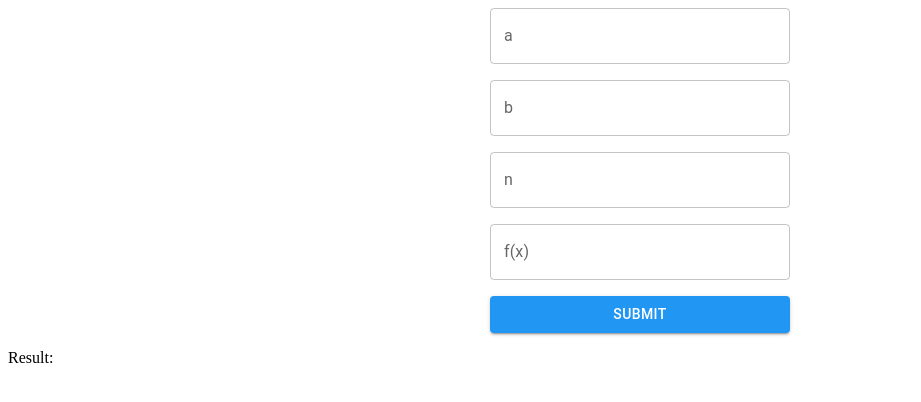
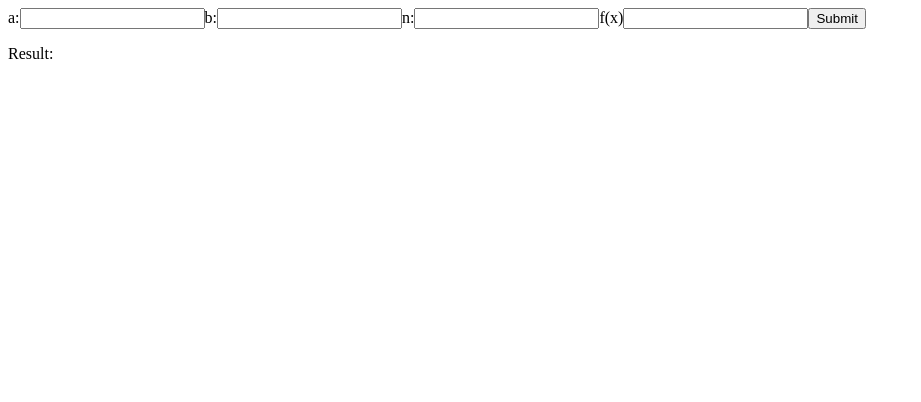
Before and after one commit to Ben-Sicat/machComp, a React (Create React App) app: page /Simpson in a window 1280 px wide. Shown: the top 402 px of the page, without its empty margins (0-921 px from the left). Built offline with nearby package versions, Linux system fonts and the light colour scheme.

Commit message:
update in trap page:

```diff
--- a/src/pages/Simpson.tsx
+++ b/src/pages/Simpson.tsx
@@ -14,54 +14,54 @@ const Simpson: React.FC = () => {
     return (x1 - x2) / n1;
   };
 
+  const isFunctionUndefined = (x: number, expression: string) => {
+    try {
+      const value = math.evaluate(expression, { x });
+      return !Number.isFinite(value) || Number.isNaN(value) || Math.abs(x % (Math.PI / 2)) < 1e-6;
+    } catch (error) {
+      return true;
+    }
+  };
+
   const simpsonCalc = (a: number, b: number, n: number, expression: string) => {
-    const denominatorFn = math.parse(expression).compile();
+    const delta = deltaX(b, a, n);
+    const interval = [a, b];
+    const divergentIntervals = [];
+
+    if (isFunctionUndefined(a, expression)) {
+      divergentIntervals.push(`[${a}, ${a + delta}]`);
+    }
+
     let sum1 = 0;
     let sum2 = 0;
-    let delta = deltaX(b, a, n);
-    let xi, fi;
-    let divergentIntervals = [];
 
     for (let i = 1; i < n; i++) {
-      xi = a + i * delta;
+      const xi = a + i * delta;
 
-      try {
-        fi = math.evaluate(expression, { x: xi });
-      } catch (error) {
-        setResult('Error: Invalid mathematical expression');
-        return;
-      }
-
-      const denominatorValue = denominatorFn.evaluate({ x: xi });
-      if (!Number.isFinite(denominatorValue) || Number.isNaN(denominatorValue)) {
+      if (isFunctionUndefined(xi, expression)) {
         divergentIntervals.push(`[${xi - delta}, ${xi}]`);
       }
 
       if (i % 2 === 0) {
-        sum2 += fi;
+        sum2 += math.evaluate(expression, { x: xi });
       } else {
-        sum1 += fi;
+        sum1 += math.evaluate(expression, { x: xi });
       }
     }
 
-    const denominatorA = denominatorFn.evaluate({ x: a });
-    if (!Number.isFinite(denominatorA) || Number.isNaN(denominatorA)) {
-      divergentIntervals.push(`[${a}, ${a + delta}]`);
-    }
-
-    const denominatorB = denominatorFn.evaluate({ x: b });
-    if (!Number.isFinite(denominatorB) || Number.isNaN(denominatorB)) {
+    if (isFunctionUndefined(b, expression)) {
       divergentIntervals.push(`[${b - delta}, ${b}]`);
     }
 
     if (divergentIntervals.length > 0) {
-      setResult(`Error: Denominator function is divergent in the following interval(s): ${divergentIntervals.join(', ')}`);
+      setResult(`Error: Function is undefined in the following interval(s): ${divergentIntervals.join(', ')}`);
       return;
     }
 
-    let result = (delta / 3) * (math.evaluate(expression, { x: a }) + math.evaluate(expression, { x: b }) + 2 * sum2 + 4 * sum1);
+    const result = (delta / 3) * (math.evaluate(expression, { x: a }) + math.evaluate(expression, { x: b }) + 2 * sum2 + 4 * sum1);
     setResult(result.toString());
   };
+
   const handleSubmit = (event: React.FormEvent<HTMLFormElement>) => {
     event.preventDefault();
     simpsonCalc(parseFloat(a), parseFloat(b), parseInt(n), expression);
@@ -86,35 +86,23 @@ const Simpson: React.FC = () => {
   return (
     <div>
       <form onSubmit={handleSubmit}>
-        <FormContainer>
-          <TextField
-            label="a"
-            type="text"
-            value={a}
-            onChange={(e) => setA(e.target.value)}
-          />
-          <TextField
-            label="b"
-            type="text"
-            value={b}
-            onChange={(e) => setB(e.target.value)}
-          />
-          <TextField
-            label="n"
-            type="text"
-            value={n}
-            onChange={(e) => setN(e.target.value)}
-          />
-          <TextField
-            label="f(x)"
-            type="text"
-            value={expression}
-            onChange={(e) => setExpression(e.target.value)}
-          />
-          <SubmitButton variant="contained" type="submit">
-            Submit
-          </SubmitButton>
-        </FormContainer>
+        <label>
+          a:
+          <input type="text" value={a} onChange={(e) => setA(e.target.value)} />
+        </label>
+        <label>
+          b:
+          <input type="text" value={b} onChange={(e) => setB(e.target.value)} />
+        </label>
+        <label>
+          n:
+          <input type="text" value={n} onChange={(e) => setN(e.target.value)} />
+        </label>
+        <label>
+          f(x)
+          <input type="text" value={expression} onChange={(e) => setExpression(e.target.value)} />
+        </label>
+        <input type="submit" value="Submit" />
       </form>
       <p>Result: {result}</p>
     </div>
--- a/src/pages/Trapezoid.tsx
+++ b/src/pages/Trapezoid.tsx
@@ -1,6 +1,4 @@
 import React, { useState } from 'react';
-// import { Container, Box, Paper, Button, Typography } from '@mui/material';
-// import { useNavigate } from 'react-router-dom';
 import * as math from 'mathjs';
 
 const Trapezoid: React.FC = () => {
@@ -13,46 +11,44 @@ const Trapezoid: React.FC = () => {
   const deltaX = (x1: number, x2: number, n1: number) => {
     return (x1 - x2) / n1;
   };
+
   const trapezoidCalc = (a: number, b: number, n: number, expression: string) => {
-    const denominatorFn = math.parse(expression).compile();
+    try {
+      math.evaluate(expression.replace('x', '0')); // Check if the expression is valid
+    } catch (error) {
+      setResult('Error: Invalid mathematical expression');
+      return;
+    }
+
+    const fn = math.parse(expression).compile();
     let sum = 0;
     let delta = deltaX(b, a, n);
-    let fi, xi;
-    let divergentIntervals = [];
+    let xi;
+    let undefinedPoint: number | null = null;
 
-    for (let i = 1; i < n; i++) {
+    for (let i = 0; i <= n; i++) {
       xi = a + i * delta;
       try {
-        fi = math.evaluate(expression, { x: xi });
+        const fi = fn.evaluate({ x: xi });
+        if (!Number.isFinite(fi) || Number.isNaN(fi)) {
+          undefinedPoint = xi;
+          break;
+        }
+        if (i > 0 && i < n) {
+          sum += fi;
+        }
       } catch (error) {
         setResult('Error: Invalid mathematical expression');
         return;
       }
-
-      const denominatorValue = denominatorFn.evaluate({ x: xi });
-      if (!Number.isFinite(denominatorValue) || Number.isNaN(denominatorValue)) {
-        divergentIntervals.push(`[${xi - delta}, ${xi}]`);
-      }
-
-      sum += fi;
     }
 
-    const denominatorA = denominatorFn.evaluate({ x: a });
-    if (!Number.isFinite(denominatorA) || Number.isNaN(denominatorA)) {
-      divergentIntervals.push(`[${a}, ${a + delta}]`);
-    }
-
-    const denominatorB = denominatorFn.evaluate({ x: b });
-    if (!Number.isFinite(denominatorB) || Number.isNaN(denominatorB)) {
-      divergentIntervals.push(`[${b - delta}, ${b}]`);
-    }
-
-    if (divergentIntervals.length > 0) {
-      setResult(`Error: Denominator function is divergent in the following interval(s): ${divergentIntervals.join(', ')}`);
+    if (undefinedPoint !== null) {
+      setResult(`Error: The function is undefined at x = ${undefinedPoint}`);
       return;
     }
 
-    let result = (delta * (math.evaluate(expression.replace('x', a.toString())) + math.evaluate(expression.replace('x', b.toString()))) / 2) + (delta * sum);
+    let result = (delta * (fn.evaluate({ x: a }) + fn.evaluate({ x: b })) / 2) + (delta * sum);
     setResult(result.toString());
   };
 
```
